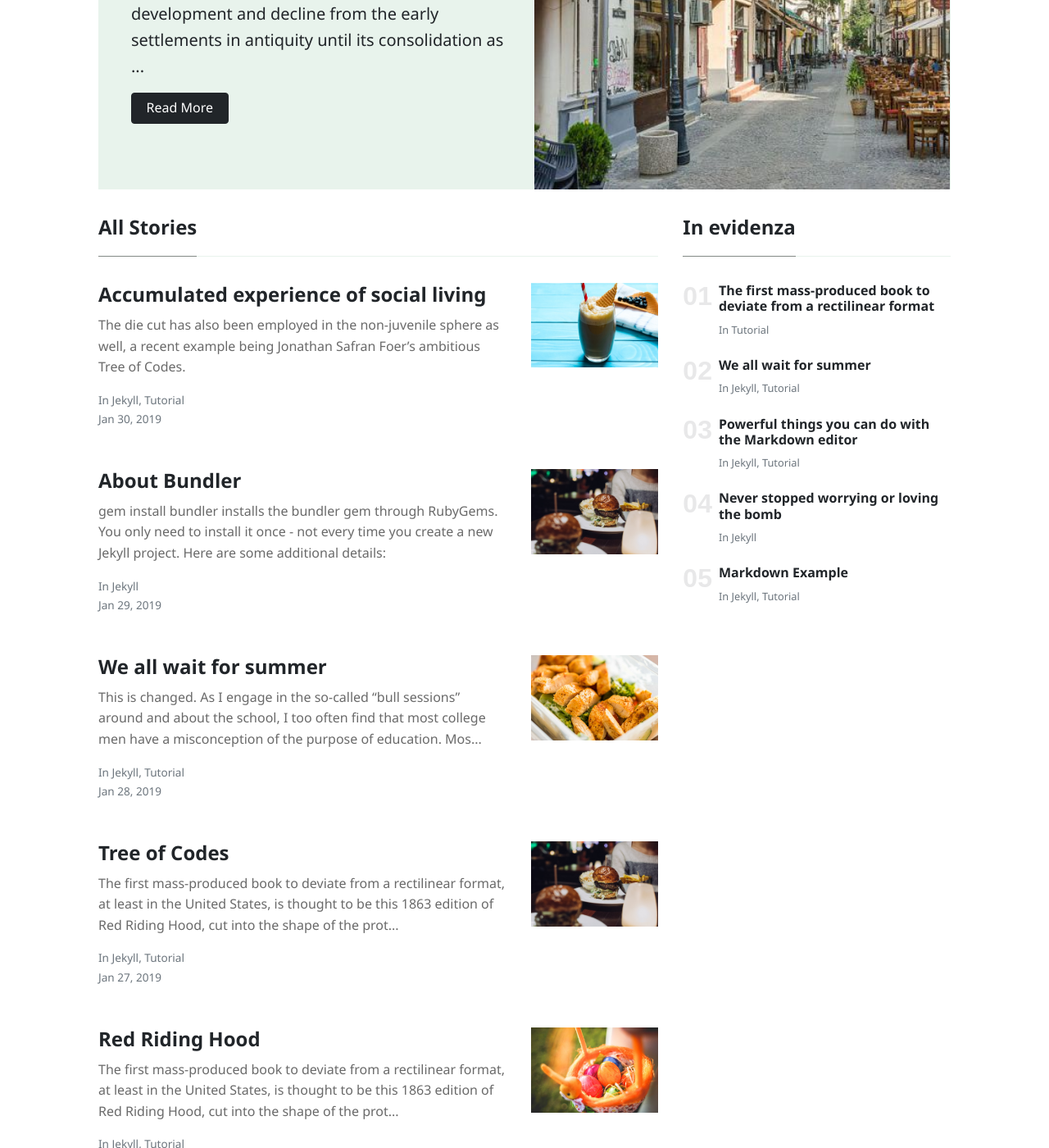
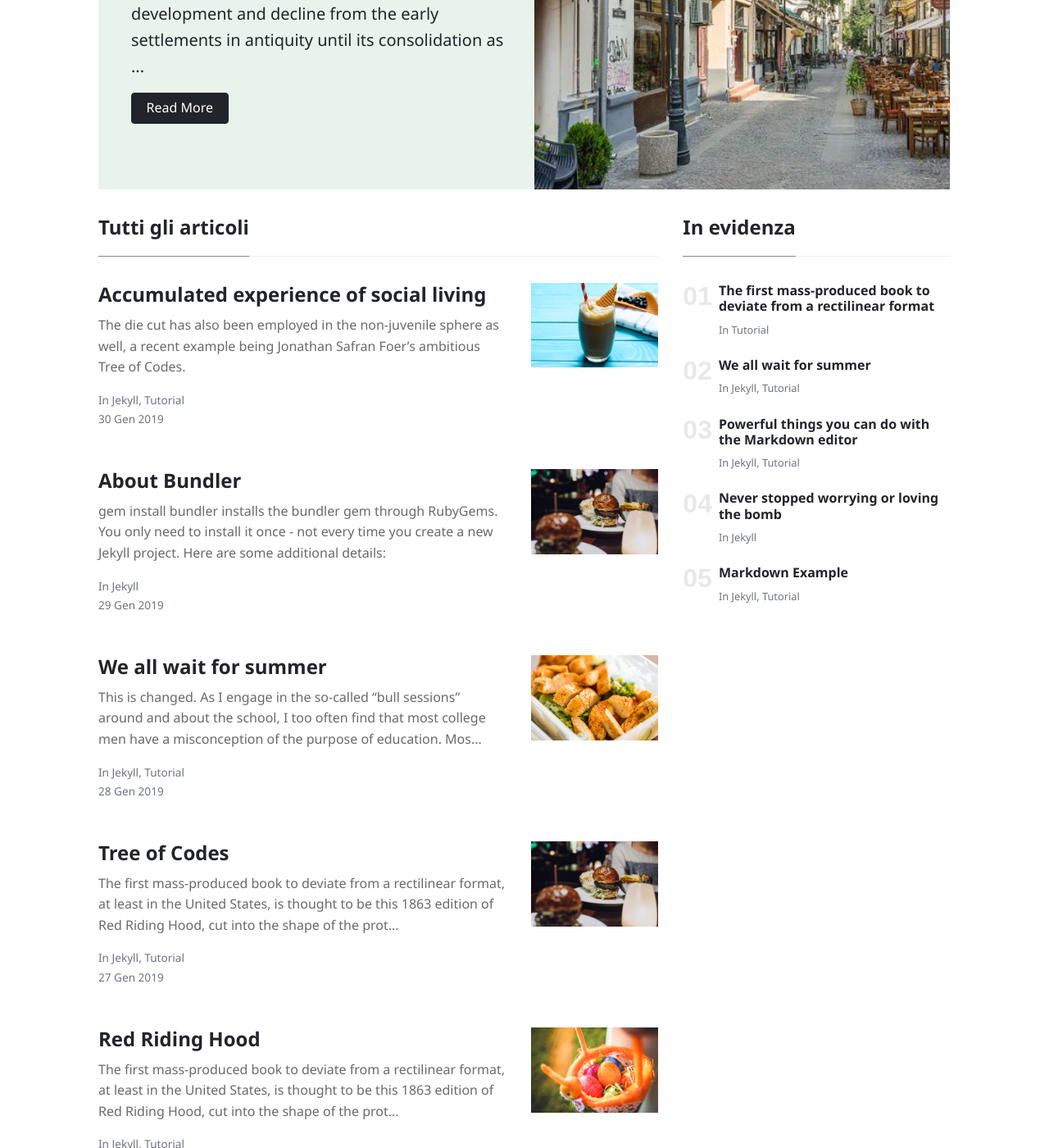
Before and after one commit to gussbeaver/gussbeaver.github.io, a Jekyll site: the page built from index.html, in a window 1280 px wide and 1400 px high, scrolled down 703 px. Shown: the whole window at 82% size. Built offline with Jekyll 4.4.1, drawn with Linux system fonts in a browser that asks for light colours; nearby versions of some CDN libraries; the list of posts is cut into pages by our own code; some of the changed text lies outside the part shown.

Commit message:
Modifiche per avere la data in italiano

```diff
--- a/Gemfile
+++ b/Gemfile
@@ -8,6 +8,10 @@ ruby RUBY_VERSION
 #     bundle exec jekyll serve
 #
 
+# If you want to use GitHub Pages,
+# uncomment the line below. To upgrade, run `bundle update github-pages`.
+gem "github-pages", group: :jekyll_plugins
+
 # If you have any plugins, put them here!
 gem 'wdm', '>= 0.1.0' if Gem.win_platform?
 group :jekyll_plugins do
--- a/_config.yml
+++ b/_config.yml
@@ -51,6 +51,20 @@ highlighter: rouge
 # Paginate
 paginate: 10
 
+# Date
+months_short:
+  - Gen
+  - Feb
+  - Mar
+  - Apr
+  - Mag
+  - Giu
+  - Lug
+  - Ago
+  - Set
+  - Ott
+  - Nov
+  - Dic
 
 
 # Exclude metadata and development time dependencies (like Grunt plugins)
--- a/_includes/main-loop-card.html
+++ b/_includes/main-loop-card.html
@@ -14,7 +14,7 @@
 		</span>
 	</small>
 	<small class="text-muted">
-		{{ post.date | date: '%b %d, %Y' }}
+		{{ post.date | date: "%-d" }} {% assign m1 = post.date | date: "%-m"  | minus: 1 %}{{ site.months_short[m1] }} {{ post.date | date: "%Y" }}
 	</small>
 </div>
 {% if post.image %}
--- a/_layouts/post.html
+++ b/_layouts/post.html
@@ -23,8 +23,7 @@ layout: default
 						    <span class="text-muted d-block mt-1">
 								{{ page.date | date: "%-d" }}
 								{% assign m = page.date | date: "%-m"  | minus: 1 %}
-								{{ site.ita.months-short[m] }}
-								{{ site.ita.months-full[m] }}
+								{{ site.months_short[m] }}
 								{{ page.date | date: "%Y" }}
 						    </span>
 						</small>
--- a/index.html
+++ b/index.html
@@ -39,7 +39,7 @@ description: "A great Jekyll theme developed by Sal @wowthemesnet."
                 </span>
         </small>
         <small class="text-muted">
-            {{ latest_post.date | date: '%b %d, %Y' }}
+            {{ latest_post.date | date: "%-d" }} {% assign m1 = latest_post.date | date: "%-m"  | minus: 1 %}{{ site.months_short[m1] }} {{ latest_post.date | date: "%Y" }}
         </small>
     </div>
     </div>
@@ -70,7 +70,7 @@ description: "A great Jekyll theme developed by Sal @wowthemesnet."
                         </span>
                     </small>
                     <small class="text-muted">
-                        {{ second_post.date | date: '%b %d, %Y' }}
+                    	{{ second_post.date | date: "%-d" }} {% assign m1 = second_post.date | date: "%-m"  | minus: 1 %}{{ site.months_short[m1] }} {{ second_post.date | date: "%Y" }}
                     </small>
                 </div>
             </div>
@@ -97,7 +97,7 @@ description: "A great Jekyll theme developed by Sal @wowthemesnet."
                         </span>
                     </small>
                     <small class="text-muted">
-                        {{ third_post.date | date: '%b %d, %Y' }}
+                    	{{ third_post.date | date: "%-d" }} {% assign m1 = third_post.date | date: "%-m"  | minus: 1 %}{{ site.months_short[m1] }} {{ third_post.date | date: "%Y" }}
                     </small>
                 </div>
             </div>
@@ -124,7 +124,7 @@ description: "A great Jekyll theme developed by Sal @wowthemesnet."
                         </span>
                     </small>
                     <small class="text-muted">
-                        {{ fourth_post.date | date: '%b %d, %Y' }}
+                    	{{ fourth_post.date | date: "%-d" }} {% assign m1 = fourth_post.date | date: "%-m"  | minus: 1 %}{{ site.months_short[m1] }} {{ fourth_post.date | date: "%Y" }}
                     </small>
                 </div>
             </div>
@@ -168,7 +168,7 @@ description: "A great Jekyll theme developed by Sal @wowthemesnet."
 
     <div class="col-md-8 main-loop">
 
-        <h4 class="font-weight-bold spanborder"><span>All Stories</span></h4>
+        <h4 class="font-weight-bold spanborder"><span>Tutti gli articoli</span></h4>
 
 
         {% for post in paginator.posts %}
```
Also changed, not shown: ita.yml (deleted, +0 -29 lines), Gemfile.lock.
